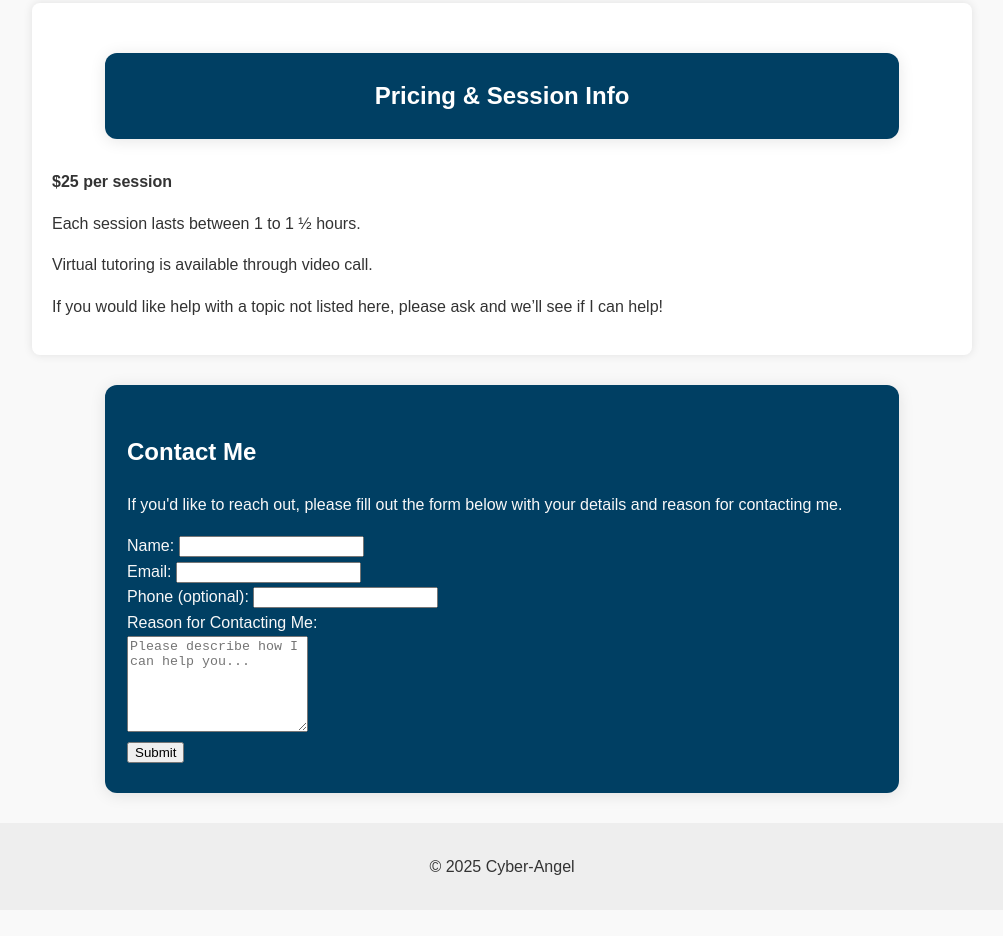
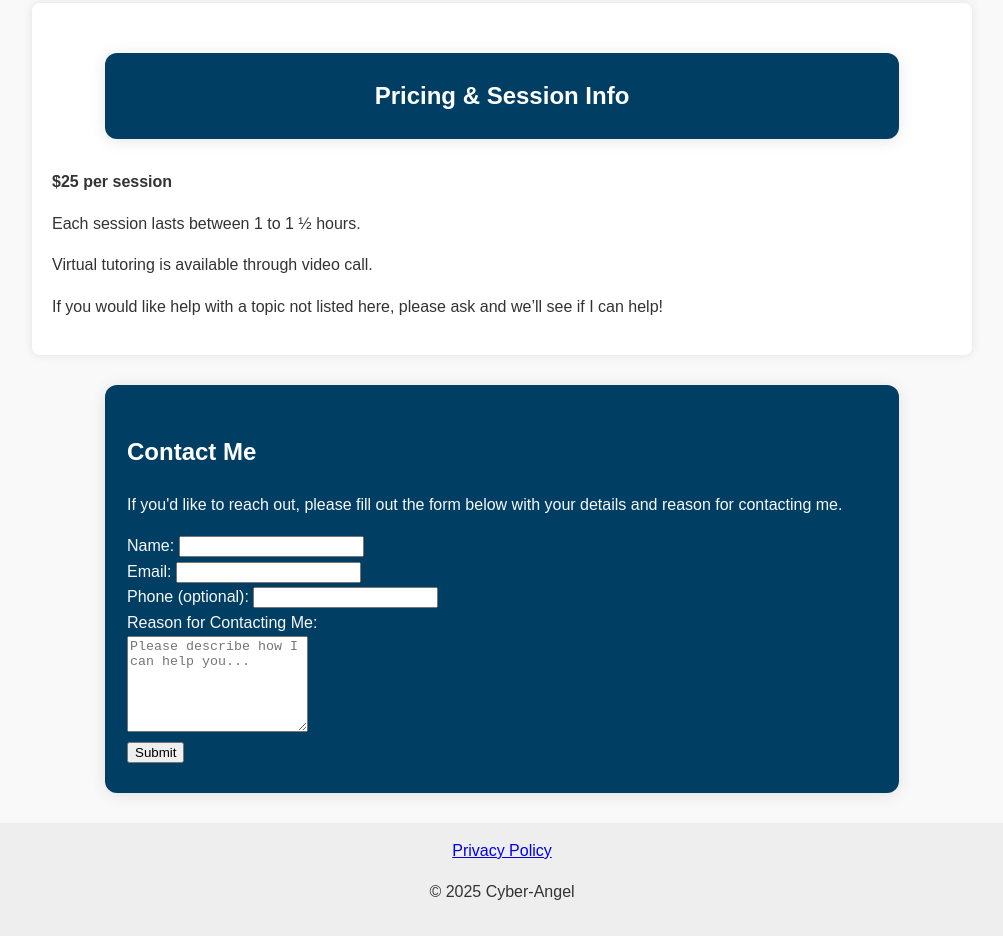
Before and after one commit to HipolitoThe3rd/hipolitothe3rd.github.io, a plain HTML site: page index.html in a window 1280 px wide. Shown: the part 829-1765 px from the top of the page, without its empty margins (138-1141 px from the left). Before the commit the page ends 1739 px from the top, so only its background shows below. Drawn offline with Linux system fonts and the light colour scheme.

Commit message:
Add Privacy Policy link to footer

```diff
--- a/index.html
+++ b/index.html
@@ -133,6 +133,7 @@
 </div>
 
   <footer>
+    <a href ="https://cyber-angel.tech/privacy">Privacy Policy<a>
     <p>&copy; 2025 Cyber-Angel</p>
   </footer>
 
```
